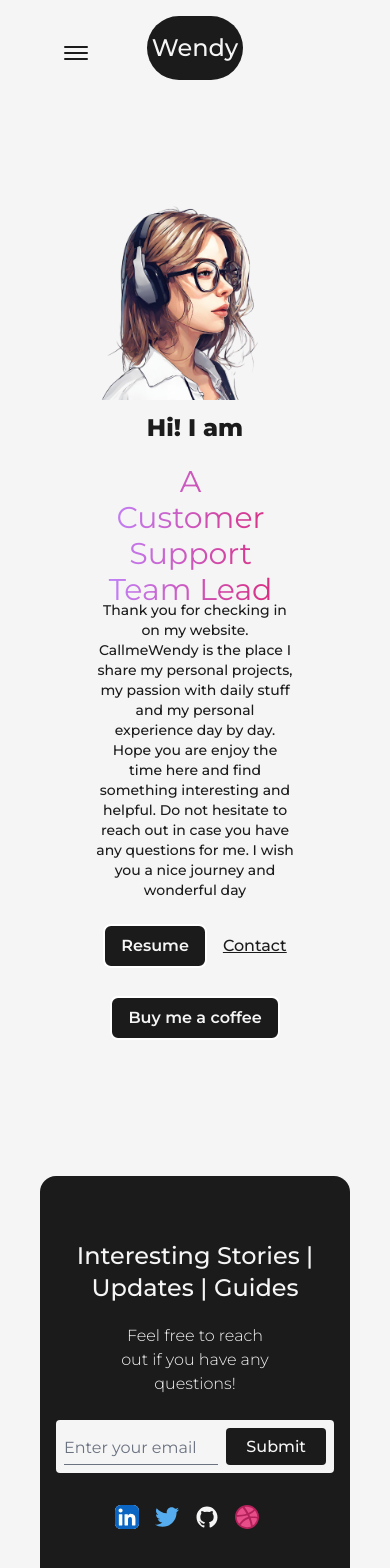
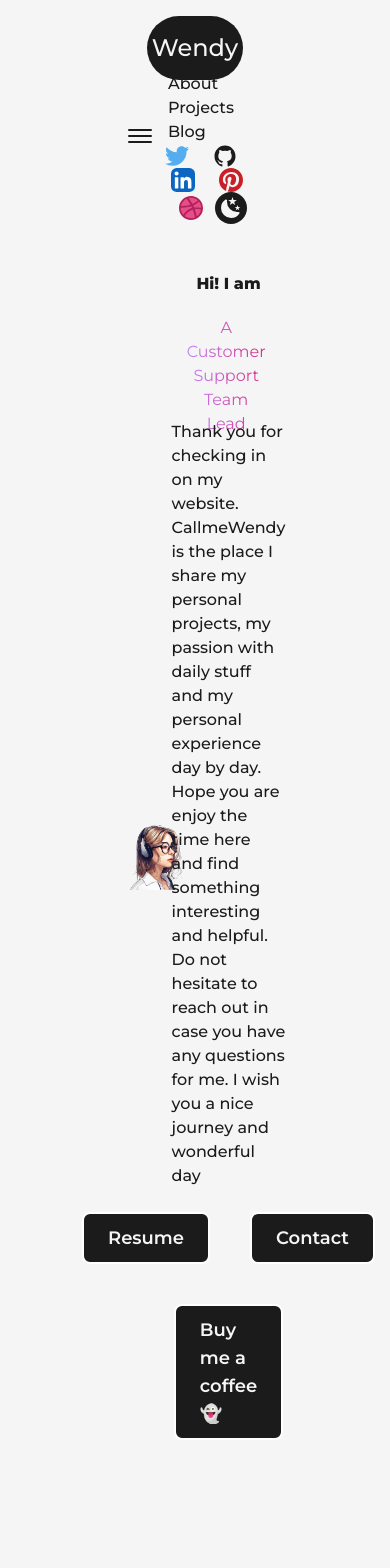
Before and after one commit to Lauracandoit/callmewendytest, a Next.js app: page /callmewendytest/ in a window 390 px wide. Shown: the top 1568 px of the page. Built offline with nearby package versions, Linux system fonts and the light colour scheme.

Commit message:
update screen 25 March

```diff
--- a/src/components/Home/Layout.js
+++ b/src/components/Home/Layout.js
@@ -2,7 +2,7 @@ import React from 'react'
 
 const Layout = ({children, className =''}) => {
   return (
-    <div className={`w-full h-full inline-block z-0 bg-light dark:bg-dark p-32 xl:p-24 lg:p-16 md:p-12 sm:p-8 ${className}`}>
+    <div className={`w-full h-full inline-block z-0 bg-light dark:bg-dark p-32  laptop:p-16 tablet:p-12 mobile:p-8 ${className}`}>
         {children}
     </div>
   )
--- a/src/components/Home/NavBar.js
+++ b/src/components/Home/NavBar.js
@@ -40,7 +40,7 @@ const CustomMobileLink = ({ href, title, className = "", toggle }) => {
   return (
     <button
       href={href}
-      className={`${className} relative group  text-light dark:text-dark my-2`}
+      className={`${className} relative group text-light dark:text-dark my-2`}
       onClick={handleClick}
     >
       {title}
@@ -64,9 +64,9 @@ const NavBar = () => {
   };
 
   return (
-    <header className="w-full px-32 py-12 font-medium flex items-center justify-between text-dark dark:text-light relative z-30 lg:px-16 md:px-12 sm:px8">
+    <header className="w-full px-32 py-12 font-medium flex items-center justify-between text-dark dark:text-light relative z-30 laptop:px-16 tablet:px-12 mobile:px-8">
       <button
-        className="  flex-col justify-center items-center hidden lg:flex"
+        className="flex-col justify-center items-center laptop:hidden"
         onClick={handleClick}
       >
         <span
@@ -87,12 +87,11 @@ const NavBar = () => {
       </button>
 
       {/* Laptop */}
-      <div className="w-full flex justify-between items-center lg:hidden">
+      <div className="w-full laptop:flex justify-between items-center mobile:hidden tablet:hidden">
         <nav>
           <CustomLink href="/" title="Home" className="mr-4" />
           <CustomLink href="/about" title="About" className="mx-4" />
           <CustomLink href="/projects" title="Projects" className="mx-4" />
-          {/* <CustomLink href="/blogs" title="Blogs" className="ml-4" /> */}
           <CustomLink href="/blog" title="Blog" className="ml-4" />
         </nav>
 
@@ -204,7 +203,7 @@ const NavBar = () => {
               target={"_blank"}
               whileHover={{ y: -2 }}
               whileTap={{ scale: 0.9 }}
-              className="w-6 mr-3 sm:mx-1"
+              className="w-6 mr-3 mobile:mx-1"
             >
               <TwitterIcon />
             </motion.a>
@@ -214,7 +213,7 @@ const NavBar = () => {
               target={"_blank"}
               whileHover={{ y: -2 }}
               whileTap={{ scale: 0.9 }}
-              className="w-6 mx-3 bg-light rounded-full dark:bg-dark sm:mx-1"
+              className="w-6 mx-3 bg-light rounded-full dark:bg-dark mobile:mx-1"
             >
               <GithubIcon />
             </motion.a>
@@ -224,7 +223,7 @@ const NavBar = () => {
               target={"_blank"}
               whileHover={{ y: -2 }}
               whileTap={{ scale: 0.9 }}
-              className="w-6 mx-3 sm:mx-1"
+              className="w-6 mx-3 mobile:mx-1"
             >
               <LinkedInIcon />
             </motion.a>
@@ -234,7 +233,7 @@ const NavBar = () => {
               target={"_blank"}
               whileHover={{ y: -2 }}
               whileTap={{ scale: 0.9 }}
-              className="w-6 mx-3 bg-light rounded-full sm:mx-1 "
+              className="w-6 mx-3 bg-light rounded-full mobile:mx-1 "
             >
               <PinterestIcon />
             </motion.a>
@@ -244,7 +243,7 @@ const NavBar = () => {
               target={"_blank"}
               whileHover={{ y: -2 }}
               whileTap={{ scale: 0.9 }}
-              className="w-6 ml-3 sm:mx-1"
+              className="w-6 ml-3 mobile:mx-1"
             >
               <DribbbleIcon />
             </motion.a>
--- a/src/pages/index.js
+++ b/src/pages/index.js
@@ -16,22 +16,22 @@ export default function Home() {
         <meta name="description" content="Generated by next app" />
       </Head>
       <main className="flex items-center text-dark w-full dark:text-light min-h-screen">
-        <Layout className="pt-0 md:p-16 sm:pt-8">
-          <div className="flex items-center justify-between w-full lg:flex-col">
-            <div className="w-1/2 md:w-full">
+        <Layout className="pt-0 tablet:p-20  ">
+          <div className="flex laptop:flex-row items-center justify-between w-full mobile:flex-col tablet:flex-col">
+            <div className="w-1/2 tablet:w-full">
               <Image
                 src={logo}
-                className="w-full h-auto md:inline-block md:w-full"
+                className="w-full h-auto tablet:inline-block tablet:w-full mobile:w-full"
                 priority
                 sizes="(max-width: 768px) 100vw,
                (max-width:1200px) 50vw, 50vw"
               />
             </div>
-            <div className="w-1/2 flex flex-col items-center self-center lg:w-full lg:text-center lg:pt-3 ">
-              <h2 className="xl:!text-5xl lg:!text-6xl md:!text-5xl sm:!text-1xl !text-6xl font-extrabold ">
-                <div className="mb-3 sm:text-2xl"> Hi! I am</div>
+            <div className="w-1/2 tablet:w-3/4 mobile:w-2/3 flex flex-col items-center self-center laptop:w-full laptop:text-center laptop:pt-3 tablet:pt-7 tablet:mx-10 mobile:pt-7  ">
+              <h2 className="laptop:!text-8xl tablet:!text-4xl mobile:!text-xl font-extrabold ">
+                <div className="mb-3 laptop:text-5xl"> Hi! I am</div>
               </h2>
-              <div className="h-24 sm:h-32 ">
+              <div className="h-24 tablet:h-35 mobile:h-35 mobile:text-3xl tablet:text-5xl laptop:text-6xl ">
                 <h2>
                   <TypeAnimation
                     sequence={[
@@ -46,12 +46,12 @@ export default function Home() {
                     wrapper="span"
                     speed={50}
                     repeat={Infinity}
-                    className="sm:!text-3xl text-5xl lg:text-6xl m-2 flex items-center justify-center text-center text-transparent bg-clip-text bg-gradient-to-r from-purple-400 to-pink-600"
+                    className="mobile:!text-3xl tablet:!text-5xl laptop:text-6xl m-2 flex items-center justify-center text-center text-transparent bg-clip-text bg-gradient-to-r from-purple-400 to-pink-600"
                   />
                 </h2>
               </div>
 
-              <p className="my-4 text-base font-medium md:text-sm sm:text-xs ">
+              <p className="text-left my-4 laptop:text-base font-medium tablet:text-sm mobile:text-xs ">
                 {" "}
                 Thank you for checking in on my website. CallmeWendy is the
                 place I share my personal projects, my passion with daily stuff
@@ -60,11 +60,11 @@ export default function Home() {
                 hesitate to reach out in case you have any questions for me. I
                 wish you a nice journey and wonderful day{" "}
               </p>
-              <div className="flex items-center self-start mt-2 lg:self-center ">
+              <div className="flex items-center self-center  mt-2 laptop:self-center  ">
                 <Link
                   href="/nguyetle.pdf"
                   target={"_blank"}
-                  className="flex items-center bg-dark text-light p-2.5 px-6 rounded-lg text-lg border-white font-semibold hover:bg-white hover:text-black border-solid border-transparent hover:border-blackk border-2 dark:bg-light dark:text-dark hover:dark:bg-dark hover:dark:text-light hover:dark:border-light md:p-2 md:px-4 md:text-base"
+                  className="flex items-center bg-dark text-light p-2.5 px-6 rounded-lg text-lg border-white font-semibold hover:bg-white hover:text-black border-solid border-transparent hover:border-blackk border-2 dark:bg-light dark:text-dark hover:dark:bg-dark hover:dark:text-light hover:dark:border-light md:p-2 md:px-4 md:text-base mx-5"
                   download={true}
                 >
                   {" "}
@@ -72,19 +72,18 @@ export default function Home() {
                 </Link>
                 <Link
                   href="mailto:wendy.wnd77@gmail.com"
-                  className="ml-4 text-lg font-medium capitalize text-dark underline dark:text-light md:text-base"
+                  className="flex items-center bg-dark text-light p-2.5 px-6 rounded-lg text-lg border-white font-semibold hover:bg-white hover:text-black border-solid border-transparent hover:border-blackk border-2 dark:bg-light dark:text-dark hover:dark:bg-dark hover:dark:text-light hover:dark:border-light md:p-2 md:px-4 md:text-base mx-5"
                 >
                   {" "}
                   Contact
                 </Link>
-
               </div>
-              <div className="flex items-center self-start mt-2 lg:self-center ">
-              <Link
+              <div className="flex items-center self-center mt-10 lg:self-center ">
+                <Link
                   href="https://buymeacoffee.com/callmewendy"
-                  className="flex items-center bg-dark text-light p-2.5 mt-5 px-10 rounded-lg text-lg border-white font-semibold hover:bg-white hover:text-black border-solid border-transparent hover:border-blackk border-2 dark:bg-light dark:text-dark hover:dark:bg-dark hover:dark:text-light hover:dark:border-light md:p-2 md:px-4 md:text-base"
+                  className="flex items-center bg-dark text-light p-2.5 px-6 rounded-lg text-lg border-white font-semibold hover:bg-white hover:text-black border-solid border-transparent hover:border-blackk border-2 dark:bg-light dark:text-dark hover:dark:bg-dark hover:dark:text-light hover:dark:border-light md:p-2 md:px-4 md:text-base mx-5"
                 >
-                  Buy me a coffee
+                  Buy me a coffee &#128123;
                 </Link>
               </div>
             </div>
--- a/src/styles/globals.css
+++ b/src/styles/globals.css
@@ -18,6 +18,7 @@
     --background-end-rgb: 0, 0, 0;
   }
 }
+
 html {
   scroll-behavior: smooth;
 }
--- a/tailwind.config.js
+++ b/tailwind.config.js
@@ -8,6 +8,16 @@ module.exports = {
   darkMode: "class",
   theme: {
     extend: {
+      screens: {
+        mobile: "480px",
+        // (mobile: min-width: 480px)
+
+        tablet: "640px",
+        // => @media (min-width: 640px) { ... }
+
+        laptop: "1024px",
+        // => @media (min-width: 1024px) { ... }
+      },
       colors: {
         dark: "#1b1b1b",
         light: "#f5f5f5",
@@ -16,10 +26,6 @@ module.exports = {
         accentDark: "#ffdb4d",
         accent: "#7B00D3",
         gray: "#747474",
-
-        // ...colors,
-        // secondary: colors.green,
-        // third: colors.pink,
       },
       fontFamily: {
         mr: ["var(--font-mr)"],
@@ -58,28 +64,7 @@ module.exports = {
         circularDarkSm:
           "repeating-radial-gradient(rgba(255,255,255,0.5) 2px,#1b1b1b 8px,#1b1b1b 40px)",
       },
-      screens: {
-        "2xl": { max: "1535px" },
-        // => @media (max-width: 1535px) { ... }
-
-        xl: { max: "1279px" },
-        // => @media (max-width: 1279px) { ... }
-
-        lg: { max: "1023px" },
-        // => @media (max-width: 1023px) { ... }
-
-        md: { max: "767px" },
-        // => @media (max-width: 767px) { ... }
-
-        sm: { max: "639px" },
-        // => @media (max-width: 639px) { ... }
-
-        xs: { max: "479px" },
-        // => @media (max-width: 479px) { ... }
-      },
     },
   },
-  plugins: [
-  require("@tailwindcss/forms"),
-   require("@tailwindcss/typography")],
+  plugins: [require("@tailwindcss/forms"), require("@tailwindcss/typography")],
 };
```
Also changed, not shown: src/pages/projects.js (+223 -15 lines).
